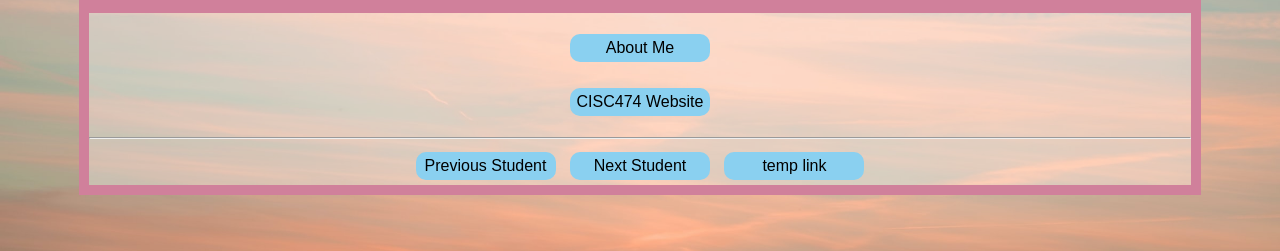
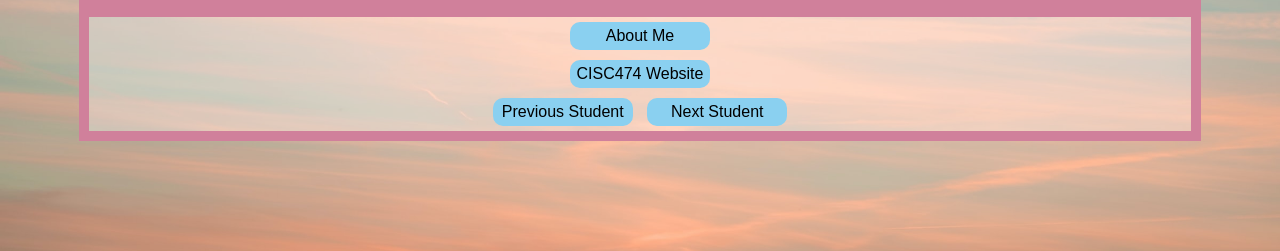
Before and after one commit to hpatell/hpatell.github.io, a plain HTML site: page index.html in a window 1280 px wide. Shown: the part 549-800 px from the top of the page. Drawn offline with Linux system fonts and the light colour scheme.

Commit message:
updated index.html

```diff
--- a/index.html
+++ b/index.html
@@ -1,5 +1,6 @@
 <!-- Himanshu Patel, CISC474, Personal Web Page 1, hpatell@udel.edu -->
-<html>
+<!DOCTYPE html>
+<html lang="en">
 <head>
   <title>Himanshu's Website</title>
 
@@ -23,6 +24,10 @@
     .bottomDiv {
       border: 10px solid #d0809b;
       background-color: rgba(255, 255, 255, 0.308);
+      display: flex;
+      flex-direction: column;
+      align-items: center;
+      width: 1102px;
     }
     .buttons {
       background-color: rgb(138, 208, 240);
@@ -48,7 +53,7 @@
 </head>
 
 <body>
-  <center>
+
   <!-- Header for index.html -->
   <h1 style="font-size:250%">Himanshu Patel</h1>
 
@@ -69,7 +74,7 @@
   <!-- My List of Interests in Web Development -->
   <h2 style="font-size:175%"> Web Development Aspects of Interest</h2>
     <ul>
-      <div style="text-align: left; font-size: 125%">
+      <div style="text-align:left; font-size:125%">
         <li>Visual Design</li>
         <li>User Interaction</li>
         <li>User Navigation</li>
@@ -81,14 +86,13 @@
 
   <!-- Buttons/Links to other web pages (AboutMe and Course Site) -->
   <div class="bottomDiv">
-    <p><a class="buttons" href="https://hpatell.github.io/aboutMe">About Me</a></p>
-    <p><a class="buttons" href="https://mattm401.github.io/">CISC474 Website</a></p>
-    <hr>
-    <a class="buttons" href="https://pang17.github.io/">Previous Student</a>
-    <a class="buttons" href="https://CaseStingray173.github.io/">Next Student</a>
-    <a class="buttons" href="aboutMe.html">temp link</a>
+    <a class="buttons" href="https://hpatell.github.io/aboutMe">About Me</a>
+    <a class="buttons" href="https://mattm401.github.io/">CISC474 Website</a>
+      <div>
+      <a class="buttons" href="https://pang17.github.io/">Previous Student</a>
+      <a class="buttons" href="https://CaseStingray173.github.io/">Next Student</a>
+      </div>
   </div>
-  </center>
 
 </body>
 </html>
```
